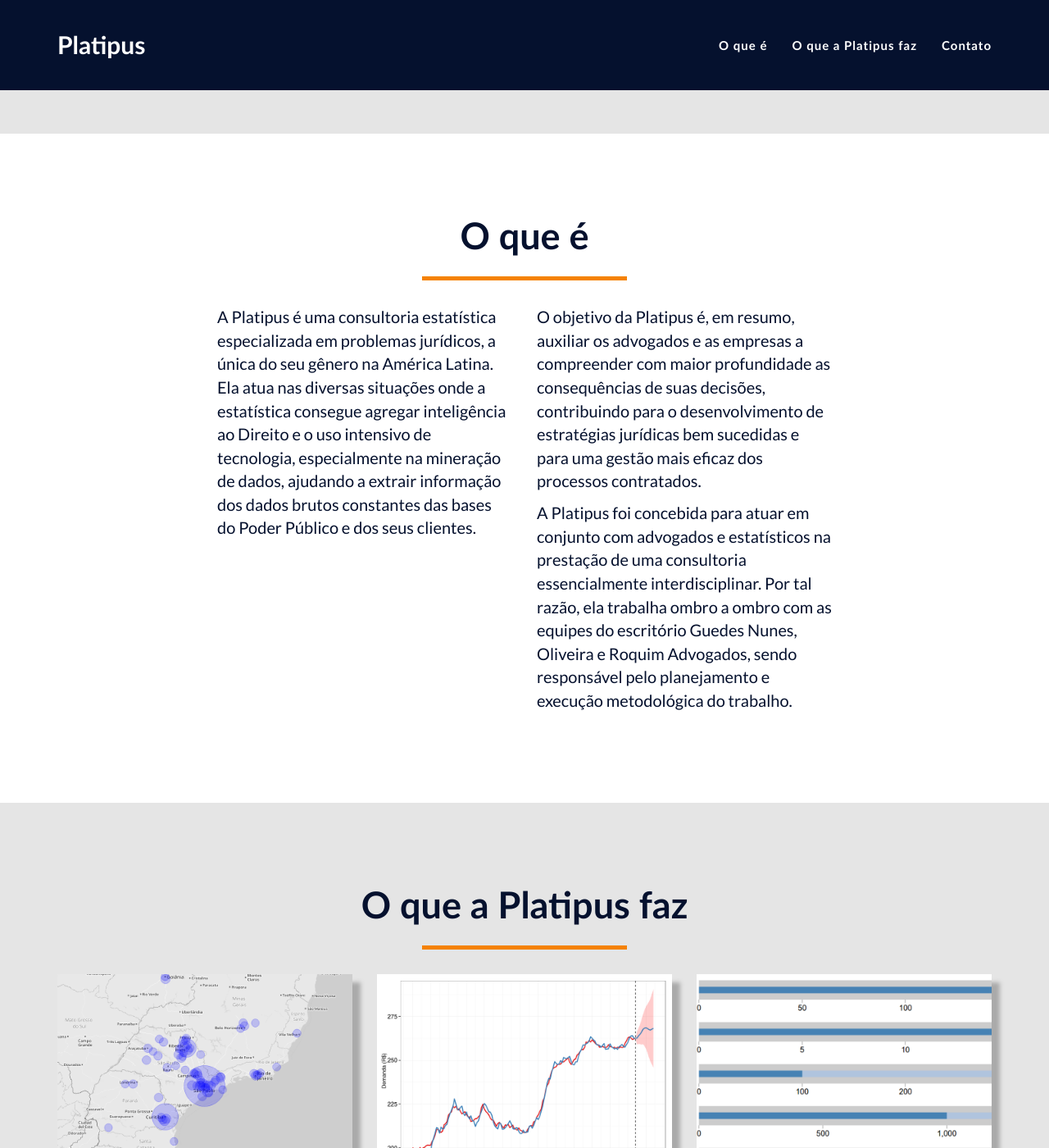
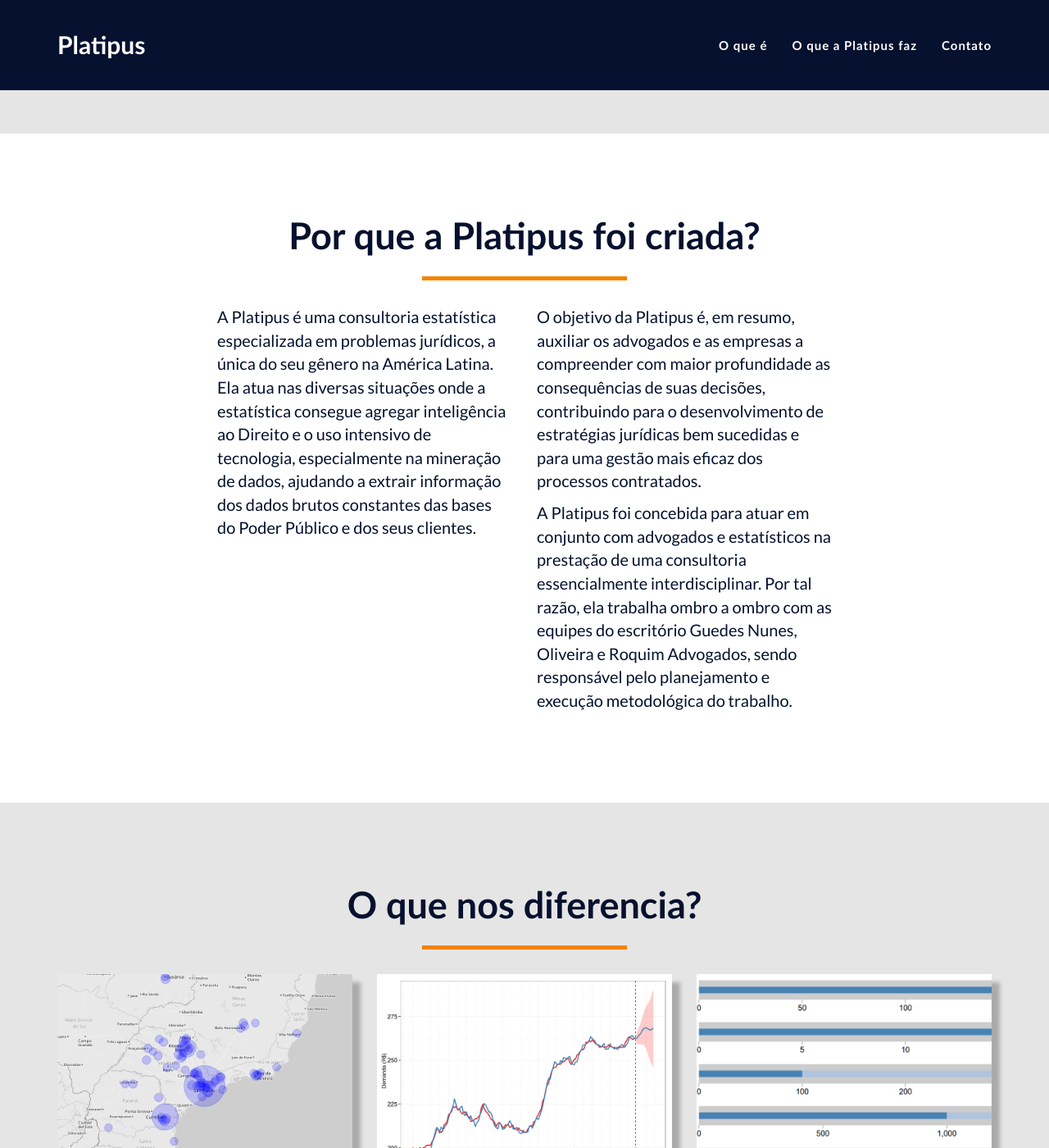
Before and after one commit to platipusc/platipus.github.io, a Jekyll site: the page built from index.html, in a window 1280 px wide and 1400 px high, scrolled down 573 px. Shown: the whole window at 82% size. Built offline with Jekyll 4.4.1, drawn with Linux system fonts in a browser that asks for light colours; some of the changed text lies outside the part shown.

Commit message:
nova secao

```diff
--- a/_includes/about.html
+++ b/_includes/about.html
@@ -3,7 +3,7 @@
         <div class="container">
             <div class="row">
                 <div class="col-lg-12 text-center">
-                    <h2>O que é</h2>
+                    <h2>Por que a Platipus foi criada?</h2>
                     <hr class="star-light">
                 </div>
             </div>
--- /dev/null
+++ b/_includes/chave_sucesso.html
@@ -0,0 +1,21 @@
+ <!-- About Section -->
+    <section id="chave_sucesso">
+        <div class="container">
+            <div class="row">
+                <div class="col-lg-12 text-center">
+                    <h2>Qual a chave do sucesso da Platipus?</h2>
+                    <hr class="star-light">
+                </div>
+            </div>
+            <div class="row">
+                <div class="col-lg-4 col-lg-offset-2">
+                    <p></p>
+                    <p></p>
+                </div>
+                <div class="col-lg-4">
+                    <p></p>
+                    <p></p>
+                </div>
+            </div>
+        </div>
+    </section>
--- a/_includes/portfolio_grid.html
+++ b/_includes/portfolio_grid.html
@@ -4,7 +4,7 @@
         <div class="container">
             <div class="row">
                 <div class="col-lg-12 text-center">
-                    <h2>O que a Platipus faz</h2>
+                    <h2>O que nos diferencia?</h2>
                     <hr class="star-primary">
                 </div>
             </div>
--- a/_layouts/default.html
+++ b/_layouts/default.html
@@ -6,6 +6,7 @@
     {% include header.html %}
     {% include about.html %}
     {% include portfolio_grid.html %}
+    {% include chave_sucesso.html %}
     {% include contact.html %}
     {% include footer.html %}
     {% include modals.html %}
```
